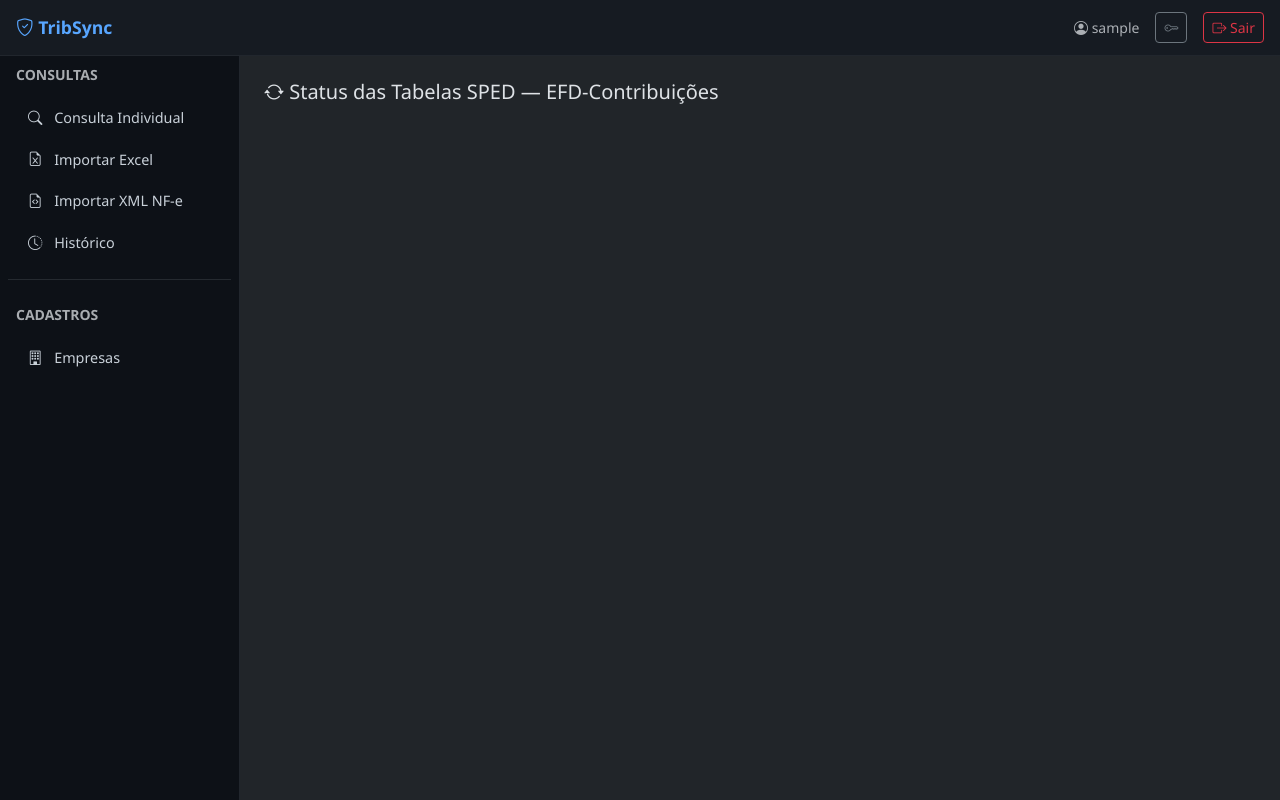
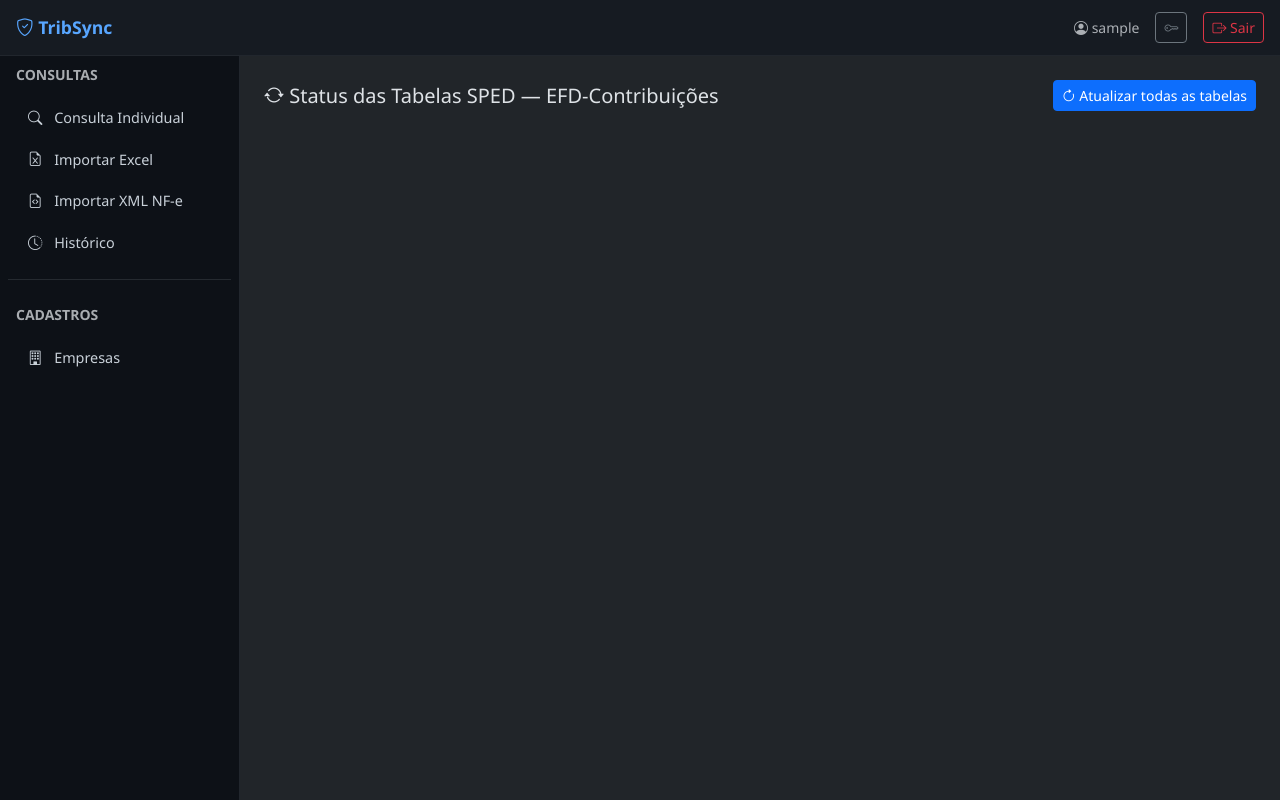
Before and after one commit to Patrickmot3/Auditor_tributario, a Flask app: page /admin/atualizacao/status in a window 1280 px wide. Run offline with Flask 3, Linux system fonts and the light colour scheme; the visitor is signed in with stand-in values (Sample User, id 1); data that the repository does not hold is empty.

Commit message:
fix: corrige 500 no favicon, mensagem None ao atualizar tabela e botão atualizar todas
- base.html: guarda None-check antes de 'in request.endpoint' (4 links do nav)
  evita TypeError quando endpoint é None (ex: /favicon.ico → 404)
- rfb_scraper: retorna dict com status/mensagem/inseridos/atualizados para
  tabelas sem URL de scraping, eliminando o flash 'Erro: None'
- admin: adiciona rota /atualizacao/executar_todas que itera sobre TABELAS_SPED
- atualizacao_status.html: botão 'Atualizar todas as tabelas' no cabeçalho;
  tabelas sem scraper exibem ícone de cadeado em vez do botão de atualização

Co-Authored-By: Claude Sonnet 4.6 <noreply@anthropic.com>

```diff
--- a/app/routes/admin.py
+++ b/app/routes/admin.py
@@ -86,6 +86,8 @@ def atualizacao_status():
         LogAtualizacao.tabela_sped == 'seed'
     ).order_by(LogAtualizacao.data_importacao.desc()).first()
 
+    from app.services.rfb_scraper import TABELAS_SPED
+
     status_tabelas = []
     for ts in sorted(tabelas_map.keys()):
         grupos_ts = tabelas_map[ts]['grupos']
@@ -107,6 +109,7 @@ def atualizacao_status():
             'data_rfb': log.data_atualizacao_rfb.strftime('%d/%m/%Y') if log and log.data_atualizacao_rfb else 'N/A',
             'data_importacao': _fmt_brt(log.data_importacao) if log else 'N/A',
             'status': (log.status if tem_log_proprio else 'seed_inicial') if log else 'sem_dados',
+            'tem_scraper': ts in TABELAS_SPED,
         })
 
     from app.services.scheduler import get_proximas_execucoes
@@ -127,6 +130,27 @@ def atualizacao_executar():
         flash(f'Tabela {tabela} atualizada: {resultado["inseridos"]} inseridos, {resultado["atualizados"]} atualizados.', 'success')
     else:
         flash(f'Erro ao atualizar tabela {tabela}: {resultado.get("mensagem")}', 'danger')
+    return redirect(url_for('admin.atualizacao_status'))
+
+
+@admin_bp.route('/atualizacao/executar_todas', methods=['POST'])
+@login_required
+@admin_required
+def atualizacao_executar_todas():
+    from app.services.rfb_scraper import atualizar_tabela, TABELAS_SPED
+    total_ins = total_atu = erros = 0
+    for tabela in sorted(TABELAS_SPED.keys()):
+        resultado = atualizar_tabela(tabela, executado_por=current_user.email)
+        if resultado.get('status') == 'sucesso':
+            total_ins += resultado.get('inseridos', 0)
+            total_atu += resultado.get('atualizados', 0)
+        else:
+            erros += 1
+            flash(f'Erro na tabela {tabela}: {resultado.get("mensagem")}', 'danger')
+    if total_ins or total_atu:
+        flash(f'Atualização concluída: {total_ins} inseridos, {total_atu} atualizados em {len(TABELAS_SPED) - erros} tabelas.', 'success')
+    elif not erros:
+        flash('Todas as tabelas já estão na versão mais recente.', 'info')
     return redirect(url_for('admin.atualizacao_status'))
 
 
--- a/app/templates/admin/atualizacao_status.html
+++ b/app/templates/admin/atualizacao_status.html
@@ -2,7 +2,15 @@
 {% block title %}Status Tabelas SPED{% endblock %}
 
 {% block content %}
-<h5 class="mb-4"><i class="bi bi-arrow-repeat"></i> Status das Tabelas SPED — EFD-Contribuições</h5>
+<div class="d-flex justify-content-between align-items-center mb-4">
+  <h5 class="mb-0"><i class="bi bi-arrow-repeat"></i> Status das Tabelas SPED — EFD-Contribuições</h5>
+  <form method="POST" action="{{ url_for('admin.atualizacao_executar_todas') }}">
+    <input type="hidden" name="csrf_token" value="{{ csrf_token() }}">
+    <button type="submit" class="btn btn-primary btn-sm">
+      <i class="bi bi-arrow-clockwise"></i> Atualizar todas as tabelas
+    </button>
+  </form>
+</div>
 
 <div class="row g-3 mb-4">
   {% for t in status_tabelas %}
@@ -36,6 +44,7 @@
           <dt class="col-6">Última importação</dt>
           <dd class="col-6">{{ t.data_importacao }}</dd>
         </dl>
+        {% if t.tem_scraper %}
         <form method="POST" action="{{ url_for('admin.atualizacao_executar') }}" class="d-inline">
           <input type="hidden" name="csrf_token" value="{{ csrf_token() }}">
           <input type="hidden" name="tabela" value="{{ t.tabela }}">
@@ -43,6 +52,11 @@
             <i class="bi bi-arrow-clockwise"></i> Atualizar agora
           </button>
         </form>
+        {% else %}
+        <span class="text-muted small" title="Esta tabela não possui URL de download automático na RFB. Atualize via seed.">
+          <i class="bi bi-lock"></i> Atualização manual
+        </span>
+        {% endif %}
       </div>
     </div>
   </div>
--- a/app/templates/base.html
+++ b/app/templates/base.html
@@ -115,7 +115,7 @@
   <div class="px-3 py-2 text-muted small text-uppercase fw-bold mb-1">Cadastros</div>
   <ul class="nav flex-column">
     <li class="nav-item">
-      <a href="{{ url_for('empresa.lista') }}" class="nav-link {% if 'empresa' in request.endpoint %}active{% endif %}">
+      <a href="{{ url_for('empresa.lista') }}" class="nav-link {% if request.endpoint and 'empresa' in request.endpoint %}active{% endif %}">
         <i class="bi bi-building"></i> Empresas
       </a>
     </li>
@@ -130,17 +130,17 @@
       </a>
     </li>
     <li class="nav-item">
-      <a href="{{ url_for('admin.atualizacao_status') }}" class="nav-link {% if 'atualizacao' in request.endpoint %}active{% endif %}">
+      <a href="{{ url_for('admin.atualizacao_status') }}" class="nav-link {% if request.endpoint and 'atualizacao' in request.endpoint %}active{% endif %}">
         <i class="bi bi-arrow-repeat"></i> Tabelas SPED
       </a>
     </li>
     <li class="nav-item">
-      <a href="{{ url_for('admin.usuarios') }}" class="nav-link {% if 'usuario' in request.endpoint %}active{% endif %}">
+      <a href="{{ url_for('admin.usuarios') }}" class="nav-link {% if request.endpoint and 'usuario' in request.endpoint %}active{% endif %}">
         <i class="bi bi-people"></i> Usuários
       </a>
     </li>
     <li class="nav-item">
-      <a href="{{ url_for('admin.aliquotas') }}" class="nav-link {% if 'aliquota' in request.endpoint %}active{% endif %}">
+      <a href="{{ url_for('admin.aliquotas') }}" class="nav-link {% if request.endpoint and 'aliquota' in request.endpoint %}active{% endif %}">
         <i class="bi bi-percent"></i> Alíquotas
       </a>
     </li>
```
Also changed, not shown: app/services/rfb_scraper.py (+6 -1 lines).
